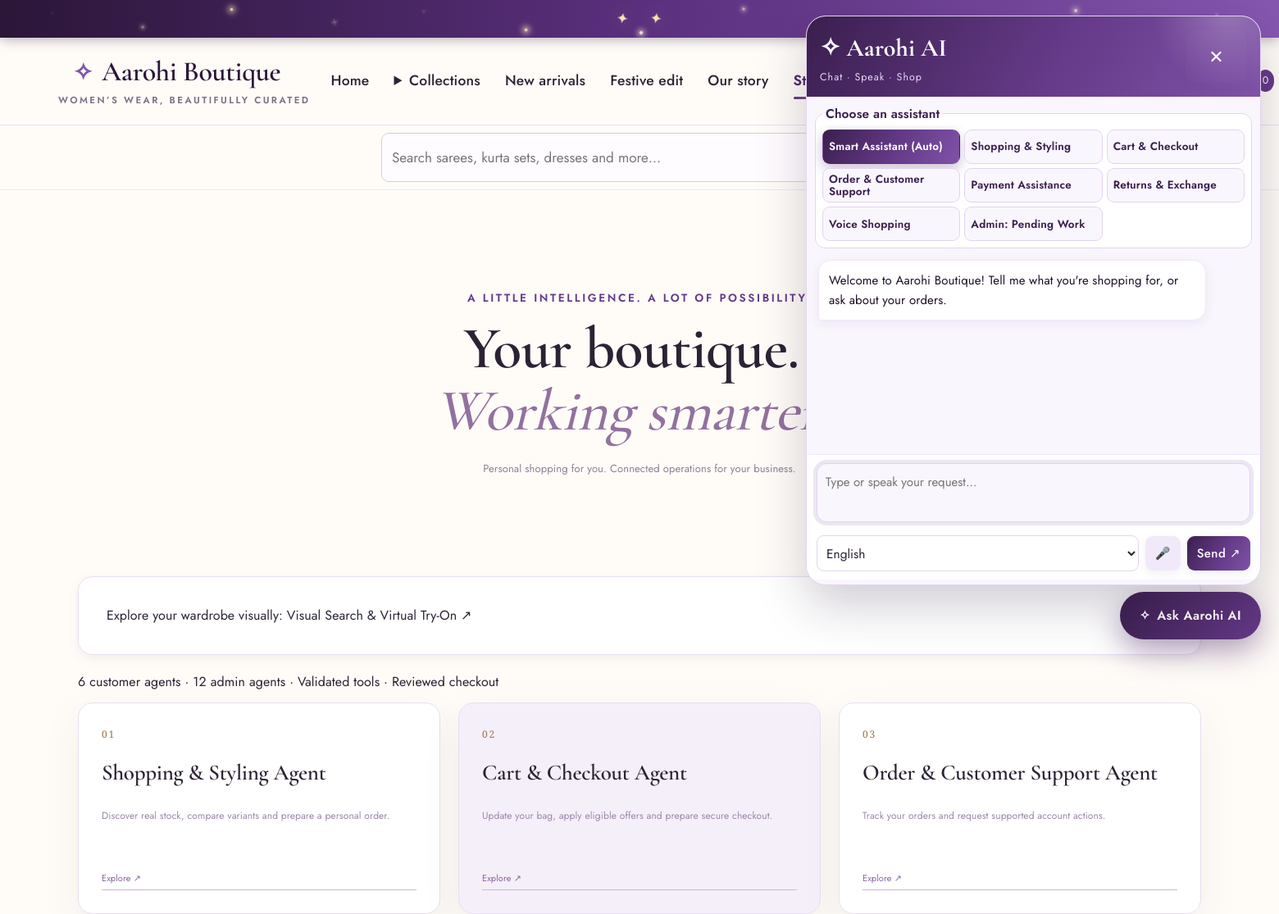
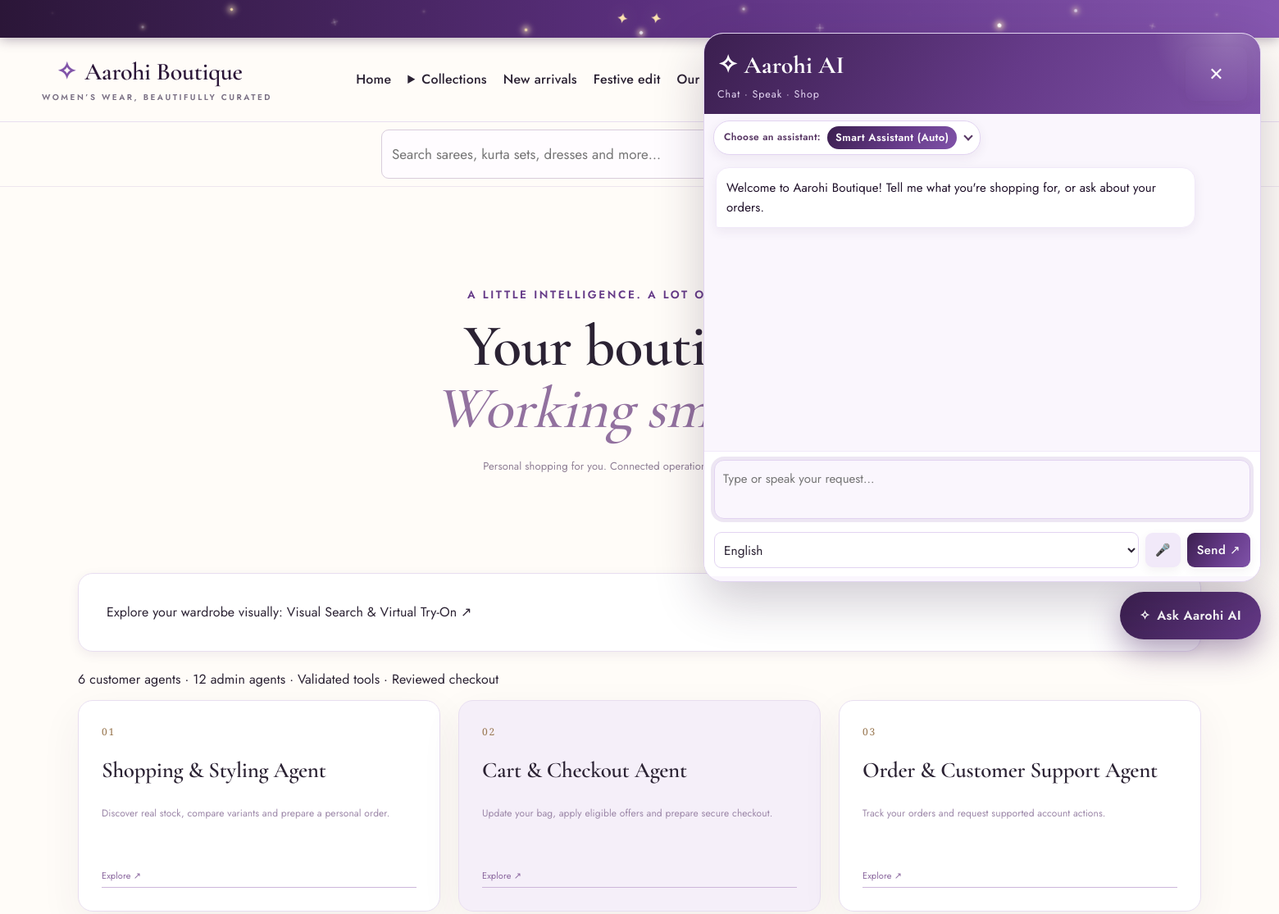
Before and after one commit to HaripriyaSathish/aarohi-boutique, a Django app: page /agents/ in a window 1560 px wide, after a click that opens the changed part. Shown: the top 1115 px of the page at 82% size. Run offline with Django 5.2, Linux system fonts and the light colour scheme; the visitor is signed in with stand-in values (Sample User, id 1); data that the repository does not hold is empty.

Commit message:
Fix navbar bag on laptop screens and roomier AI chat panel
- Navbar: tighten spacing in steps between 1181-1600px so the Bag icon
  never overflows off-screen on 1280/1366/1440/1536px laptops.
- AI panel: "Choose an assistant" folds into a one-line bar showing the
  active assistant; it folds again after sending or picking one.
- AI panel: replies scroll to the user's question so the start of the
  answer is visible instead of jumping past it.
- AI panel: larger (up to 680x900) and positioned from the launcher's
  real height so it never overlaps the Ask Aarohi AI button.

Co-Authored-By: Claude Opus 5.5 <noreply@anthropic.com>

```diff
--- a/static/css/theme-purple.css
+++ b/static/css/theme-purple.css
@@ -693,3 +693,94 @@ html::-webkit-scrollbar, body::-webkit-scrollbar { display: none; width: 0; heig
 .aarohi-ai-swatches { display: flex; align-items: center; gap: 4px; flex-wrap: wrap; }
 .aarohi-ai-swatch { width: 14px; height: 14px; border-radius: 50%; border: 1.5px solid #fff; box-shadow: 0 0 0 1px var(--p-300); flex: 0 0 14px; }
 .aarohi-ai-swatches small, .aarohi-ai-sizes { font-size: 12px !important; color: var(--muted); line-height: 1.3; margin-left: 2px; }
+
+/* ==========================================================================
+   v21: Navbar fits every laptop width — bag icon never pushed off-screen
+   ========================================================================== */
+.header-inner { box-sizing: border-box; width: 100%; }
+.header-actions { min-width: 0; }
+.header-actions .bag-link { flex-shrink: 0; }
+
+@media (max-width: 1600px) and (min-width: 1181px) {
+    .header-inner { padding-left: 28px !important; padding-right: 28px !important; gap: 18px !important; }
+    .brand { font-size: 30px !important; }
+    .brand small { font-size: 10px !important; letter-spacing: 2.5px !important; }
+    #primary-nav { gap: 20px !important; }
+    #primary-nav > a, #primary-nav summary { font-size: 16px !important; }
+    .header-actions { gap: 10px !important; }
+    .header-actions .assistant-nav { font-size: 14.5px !important; padding: 8px 14px !important; }
+    .account-chip { padding: 5px 12px 5px 7px !important; }
+}
+
+@media (max-width: 1440px) and (min-width: 1181px) {
+    .brand small { display: none !important; }
+    .brand { font-size: 28px !important; }
+    #primary-nav { gap: 16px !important; }
+    #primary-nav > a, #primary-nav summary { font-size: 15px !important; }
+    .account-name small { display: none; }
+    .bag-word { display: none !important; }
+}
+
+@media (max-width: 1320px) and (min-width: 1181px) {
+    .header-inner { padding-left: 20px !important; padding-right: 20px !important; gap: 14px !important; }
+    .brand { font-size: 25px !important; }
+    #primary-nav { gap: 13px !important; }
+    #primary-nav > a, #primary-nav summary { font-size: 14.5px !important; }
+    .header-actions { gap: 8px !important; }
+    .header-actions .assistant-nav { font-size: 13.5px !important; padding: 7px 11px !important; }
+    .account-name { display: none !important; }
+    .account-chip { padding: 6px !important; }
+}
+
+/* ==========================================================================
+   v22: Aarohi AI panel — collapsible assistant picker, roomier chat
+   ========================================================================== */
+.aarohi-ai-panel {
+    width: min(680px, calc(100vw - 36px)) !important;
+    /* Sit just above the launcher whatever its height, leaving room at the top */
+    bottom: calc(100% + 12px) !important;
+    height: min(900px, calc(100dvh - 130px)) !important;
+}
+.aarohi-ai-agents { padding: 4px 10px 10px !important; transition: padding .25s var(--ease); }
+.aarohi-ai-agents legend { padding: 0 !important; width: auto; }
+.aarohi-ai-agents-toggle {
+    display: inline-flex; align-items: center; gap: 8px; max-width: 100%;
+    border: 0; background: #fff; padding: 2px 6px; margin: 0; cursor: pointer;
+    font: inherit; font-size: 15px; font-weight: 700; color: var(--p-800);
+    border-radius: 8px;
+}
+.aarohi-ai-agents-toggle:focus-visible { outline: 2px solid var(--p-500); outline-offset: 2px; }
+.aarohi-ai-agents-current {
+    display: none; min-width: 0; overflow: hidden; text-overflow: ellipsis; white-space: nowrap;
+    font-size: 13px; font-weight: 600; color: #fff; background: var(--grad-royal);
+    padding: 3px 10px; border-radius: 999px;
+}
+.aarohi-ai-agents-chevron {
+    width: 8px; height: 8px; flex: 0 0 8px; margin-left: 2px;
+    border-right: 2px solid currentColor; border-bottom: 2px solid currentColor;
+    transform: translateY(-2px) rotate(45deg); transition: transform .25s var(--ease);
+}
+/* Collapsed: one compact row showing the active assistant */
+.aarohi-ai-agents.is-collapsed { padding: 0 !important; border-color: transparent !important; background: transparent !important; }
+.aarohi-ai-agents.is-collapsed .aarohi-ai-agents-toggle {
+    border: 1px solid var(--p-200); padding: 6px 10px 6px 12px; box-shadow: var(--shadow-sm);
+}
+.aarohi-ai-agents.is-collapsed .aarohi-ai-agents-toggle:hover { border-color: var(--p-400); }
+.aarohi-ai-agents.is-collapsed .aarohi-ai-agent-grid { display: none; }
+.aarohi-ai-agents.is-collapsed .aarohi-ai-agents-current { display: inline-block; }
+.aarohi-ai-agents.is-collapsed .aarohi-ai-agents-title::after { content: ":"; }
+/* Chevron points up while open, down while collapsed */
+.aarohi-ai-agents:not(.is-collapsed) .aarohi-ai-agents-chevron { transform: translateY(2px) rotate(-135deg); }
+.aarohi-ai-messages { scroll-padding-top: 8px; }
+
+@media (max-width: 600px) {
+    .aarohi-ai-panel { width: 100vw !important; height: 100dvh !important; border-radius: 0 !important; }
+    .aarohi-ai-top { padding: 12px 14px !important; }
+    .aarohi-ai-top strong { font-size: 24px !important; }
+    .aarohi-ai-agent-grid { grid-template-columns: repeat(2, 1fr) !important; }
+    .aarohi-ai-agents-toggle { font-size: 14px; }
+}
+@media (max-height: 640px) and (min-width: 601px) {
+    .aarohi-ai-top { padding: 10px 16px !important; }
+    .aarohi-ai-top strong { font-size: 24px !important; }
+}
--- a/templates/shop/base.html
+++ b/templates/shop/base.html
@@ -308,9 +308,9 @@
           <section class="aarohi-ai-panel" id="aarohi-ai-panel" aria-label="Aarohi shopping assistant" hidden>
             <header class="aarohi-ai-top"><div><strong>✧ Aarohi AI</strong><small>Chat · Speak · Shop</small></div><button type="button" id="aarohi-ai-close" aria-label="Close assistant">✕</button></header>
             <div class="aarohi-ai-body">
-              <fieldset class="aarohi-ai-agents">
-                <legend>Choose an assistant</legend>
-                <div class="aarohi-ai-agent-grid">
+              <fieldset class="aarohi-ai-agents is-collapsed">
+                <legend><button type="button" class="aarohi-ai-agents-toggle" id="aarohi-ai-agents-toggle" aria-expanded="false" aria-controls="aarohi-ai-agent-grid"><span class="aarohi-ai-agents-title">Choose an assistant</span><span class="aarohi-ai-agents-current" id="aarohi-ai-agents-current">Smart Assistant (Auto)</span><span class="aarohi-ai-agents-chevron" aria-hidden="true"></span></button></legend>
+                <div class="aarohi-ai-agent-grid" id="aarohi-ai-agent-grid">
                   <label><input type="radio" name="aarohi-agent" value="auto" checked><span>Smart Assistant (Auto)</span></label>
                   <label><input type="radio" name="aarohi-agent" value="stylist"><span>Shopping &amp; Styling</span></label>
                   <label><input type="radio" name="aarohi-agent" value="cart"><span>Cart &amp; Checkout</span></label>
@@ -332,10 +332,10 @@
             </div>
           </section>
         </div>
-        <link rel="stylesheet" href="{% static 'css/ai_widget.css' %}?v=4">
-        <script src="{% static 'js/ai_widget.js' %}?v=9" defer></script>
+        <link rel="stylesheet" href="{% static 'css/ai_widget.css' %}?v=5">
+        <script src="{% static 'js/ai_widget.js' %}?v=10" defer></script>
         {% endif %}
-        <link rel="stylesheet" href="{% static 'css/theme-purple.css' %}?v=20">
+        <link rel="stylesheet" href="{% static 'css/theme-purple.css' %}?v=24">
         <link rel="stylesheet" href="{% static 'css/footer-v2.css' %}?v=1">
         <link rel="stylesheet" href="{% static 'css/scroll-fx.css' %}?v=2">
         <script src="{% static 'js/scroll-fx.js' %}?v=2" defer></script>
```
Also changed, not shown: static/js/ai_widget.js (+40 -0 lines).
